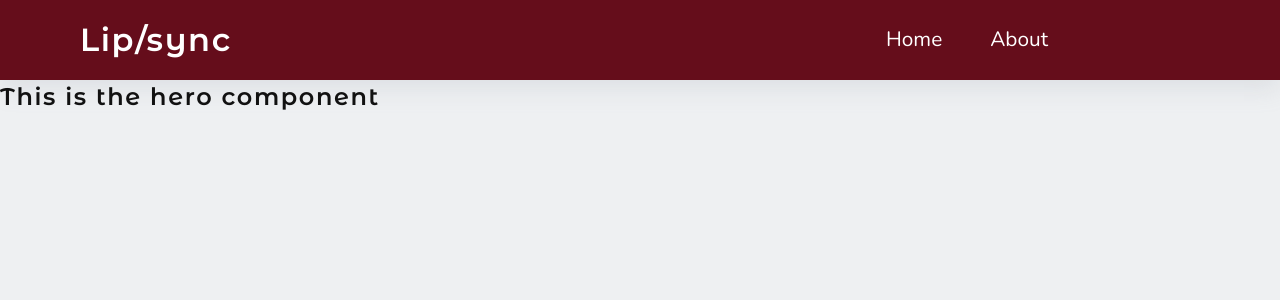
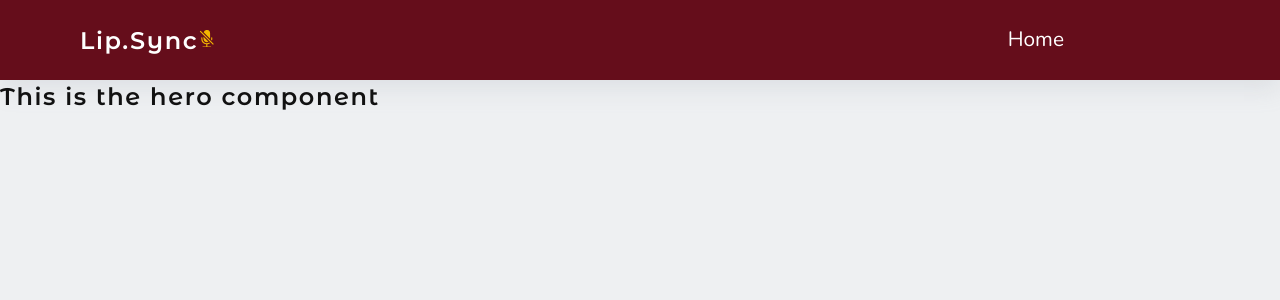
Before and after one commit to emmanuelkumah/artiste-db, a React (Create React App) app: page / in a window 1280 px wide. Shown: the top 300 px of the page. Built offline with nearby package versions, Linux system fonts and the light colour scheme.

Commit message:
Add a navbar to NavBar.js

```diff
--- a/package.json
+++ b/package.json
@@ -8,6 +8,7 @@
     "@testing-library/user-event": "^12.1.10",
     "react": "^17.0.2",
     "react-dom": "^17.0.2",
+    "react-icons": "^4.2.0",
     "react-router-dom": "^5.2.0",
     "react-scripts": "4.0.3",
     "web-vitals": "^1.0.1"
--- a/src/components/NavBar.js
+++ b/src/components/NavBar.js
@@ -1,19 +1,25 @@
 import React from "react";
 import { Link } from "react-router-dom/cjs/react-router-dom.min";
+import { BsFillMicMuteFill } from "react-icons/bs";
 
 function NavBar() {
   return (
     <nav className="nav-container">
       <div className="nav-content">
-        <Link className="nav-logo" to="/">
-          <h2>Lip/sync</h2>
-        </Link>
+        <div className="logo-container">
+          <Link to="/" className="logo-text">
+            <h2>
+              Lip.Sync
+              <span className="logo-icon">
+                <BsFillMicMuteFill />
+              </span>
+            </h2>
+          </Link>
+        </div>
+
         <ul className="nav-links">
           <Link to="/">
             <li>Home</li>
-          </Link>
-          <Link to="/about">
-            <li>About</li>
           </Link>
         </ul>
       </div>
--- a/src/index.css
+++ b/src/index.css
@@ -68,14 +68,13 @@ a {
   width: var(--smallWidth);
   max-width: var(--max-width);
 }
-.nav-logo {
+.logo-container {
   display: flex;
 }
-.nav-logo > h2 {
-  font-size: 2rem;
-  margin: 2rem;
-  padding: 3rem;
-  font-weight: 600;
+
+.logo-icon {
+  color: var(--secondaryColor);
+  font-size: 1.1rem;
 }
 .nav-links {
   display: flex;
@@ -84,13 +83,42 @@ a {
 .nav-links a {
   display: flex;
   text-transform: capitalize;
-  margin-right: 2rem;
   font-weight: 400;
   font-size: 1.2rem;
-  padding: 0.25rem 0.5rem;
+  padding: 0.25rem 1.5rem;
   transition: var(--mainTransition);
 }
 .nav-links a:hover {
   color: var(--secondaryColor);
-  border-bottom: 8px solid var(--secondaryColor);
+  border-bottom: 3px solid var(--secondaryColor);
 }
+
+/*
+=====
+Media Query
+========
+ */
+/* Media query for phone view */
+@media screen and (min-width: 320px) {
+  .logo-container {
+    margin-left: 1.5rem;
+  }
+  .logo-text {
+    position: relative;
+    top: 0.7rem;
+  }
+  .logo-icon {
+    float: right;
+    position: absolute;
+    bottom: 1.5rem;
+  }
+}
+/* Media query for tablet view */
+@media screen and (min-width: 768px) {
+}
+/* Media query for desktop */
+@media screen and (min-width: 980px) {
+  .logo-container {
+    margin-left: 5rem;
+  }
+}
```
Also changed, not shown: 1 other file (tests, documents, lock files or other folders).
